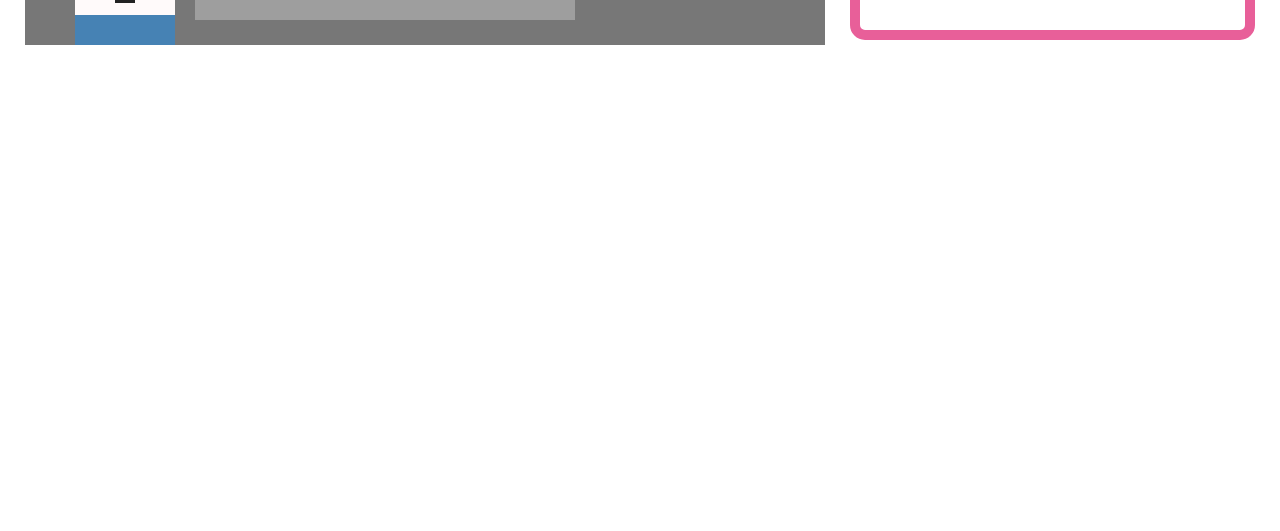
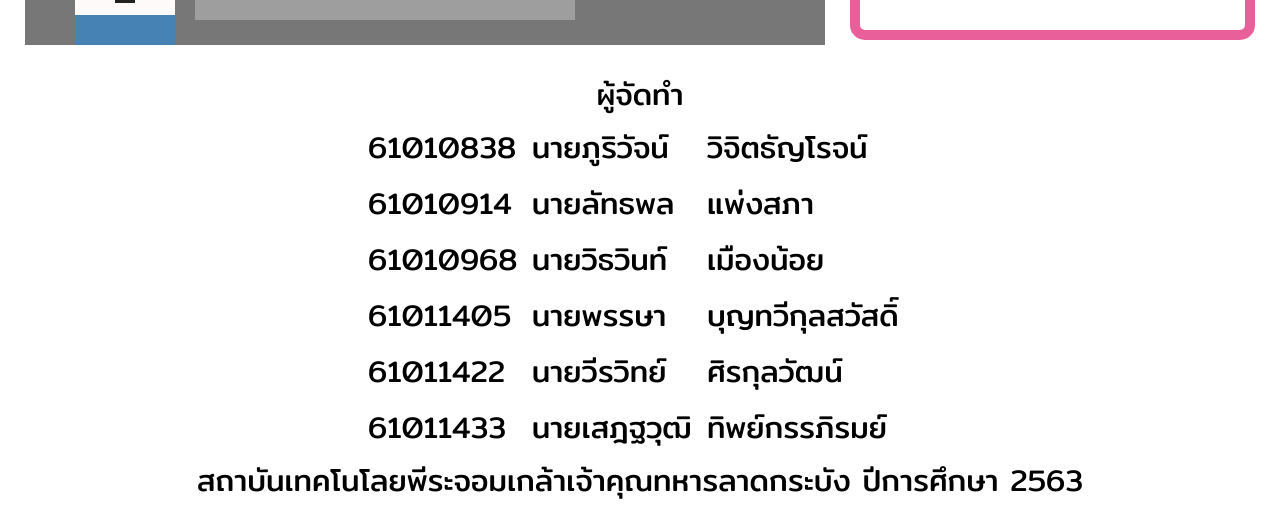
Before and after one commit to See-you-at-Germany-Corp/3d2s-toc, a React (Create React App) app: page / in a window 1280 px wide. Shown: the part 1380-1911 px from the top of the page. Before the commit the page ends 1450 px from the top, so only its background shows below. Built offline with nearby package versions, Linux system fonts and the light colour scheme; grey boxes are pictures that could not be loaded; a web font is replaced by a local one.

Commit message:
ADD: contributors name DEPLOY: v0.2

```diff
--- a/public/index.html
+++ b/public/index.html
@@ -14,13 +14,22 @@
         <link rel="preconnect" href="https://fonts.gstatic.com" />
 
         <!-- Google Fonts Setup. -->
+        <link rel="preconnect" href="https://fonts.gstatic.com" />
         <link
             href="https://fonts.googleapis.com/css2?family=Lobster+Two:wght@700&display=swap"
             rel="stylesheet"
         />
-        <link rel="preconnect" href="https://fonts.gstatic.com" />
         <link
             href="https://fonts.googleapis.com/css2?family=Miltonian+Tattoo&display=swap"
+            rel="stylesheet"
+        />
+        <link
+            href="https://fonts.googleapis.com/css2?family=K2D:wght@300;400&display=swap"
+            rel="stylesheet"
+        />
+
+        <link
+            href="https://fonts.googleapis.com/css2?family=Mitr:wght@300;400&display=swap"
             rel="stylesheet"
         />
 
--- a/src/App.tsx
+++ b/src/App.tsx
@@ -5,7 +5,38 @@
 import ClampMachine from "./components/ClampMachine";
 import DFAGraph from "./components/DFAGraph";
 
-interface ContainerProps {}
+const contributors = [
+    {
+        id: "61010838",
+        fname: "นายภูริวัจน์",
+        lname: "วิจิตธัญโรจน์",
+    },
+    {
+        id: "61010914",
+        fname: "นายลัทธพล",
+        lname: "แพ่งสภา",
+    },
+    {
+        id: "61010968",
+        fname: "นายวิธวินท์",
+        lname: "เมืองน้อย",
+    },
+    {
+        id: "61011405",
+        fname: "นายพรรษา",
+        lname: "บุญทวีกุลสวัสดิ์",
+    },
+    {
+        id: "61011422",
+        fname: "นายวีรวิทย์",
+        lname: "ศิรกุลวัฒน์",
+    },
+    {
+        id: "61011433",
+        fname: "นายเสฎฐวุฒิ",
+        lname: "ทิพย์กรรภิรมย์",
+    },
+];
 
 const App = (): React.ReactElement => {
     return (
@@ -14,13 +45,57 @@
                 <ClampMachine />
                 <DFAGraph />
             </Container>
+            <ContributorContainer id="contributor">
+                <div>ผู้จัดทำ</div>
+                <table>
+                    <tbody>
+                        {contributors.map((cont, i) => {
+                            return (
+                                <tr key={`cont-${i}`}>
+                                    <td>{cont.id}</td>
+                                    <td>{cont.fname}</td>
+                                    <td>{cont.lname}</td>
+                                </tr>
+                            );
+                        })}
+                    </tbody>
+                </table>
+                <div>
+                    สถาบันเทคโนโลยพีระจอมเกล้าเจ้าคุณทหารลาดกระบัง ปีการศึกษา
+                    2563
+                </div>
+            </ContributorContainer>
         </RecoilRoot>
     );
 };
 
-const Container = styled.div<ContainerProps>`
+const Container = styled.div`
     display: flex;
     max-width: 100vw;
 `;
 
+const ContributorContainer = styled.div`
+    display: flex;
+    align-items: center;
+    flex-direction: column;
+    justify-content: center;
+
+    margin-bottom: 30px;
+
+    table {
+        width: 550px;
+    }
+
+    div,
+    td {
+        font-size: 30px;
+        font-family: "mitr";
+    }
+
+    td {
+        padding-top: 3px;
+        padding-bottom: 3px;
+    }
+`;
+
 export default App;
--- a/src/components/ClampMachine/clamp.tsx
+++ b/src/components/ClampMachine/clamp.tsx
@@ -365,7 +365,7 @@
                             isHave: false,
                         }));
                         inputToDFA("B");
-                    }, 400);
+                    }, 600);
                     break;
                 }
                 case machineStateData.RESULT: {
--- a/src/index.css
+++ b/src/index.css
@@ -1,12 +1,12 @@
 body {
     margin: 0;
-    font-family: -apple-system, BlinkMacSystemFont, "Segoe UI", "Roboto",
+    font-family: -apple-system, BlinkMacSystemFont, "Segoe UI", "Roboto", "K2D",
         "Oxygen", "Ubuntu", "Cantarell", "Fira Sans", "Droid Sans",
         "Helvetica Neue", sans-serif;
     -webkit-font-smoothing: antialiased;
     -moz-osx-font-smoothing: grayscale;
 
-    overflow: hidden;
+    /* overflow: hidden; */
 }
 
 code {
```
